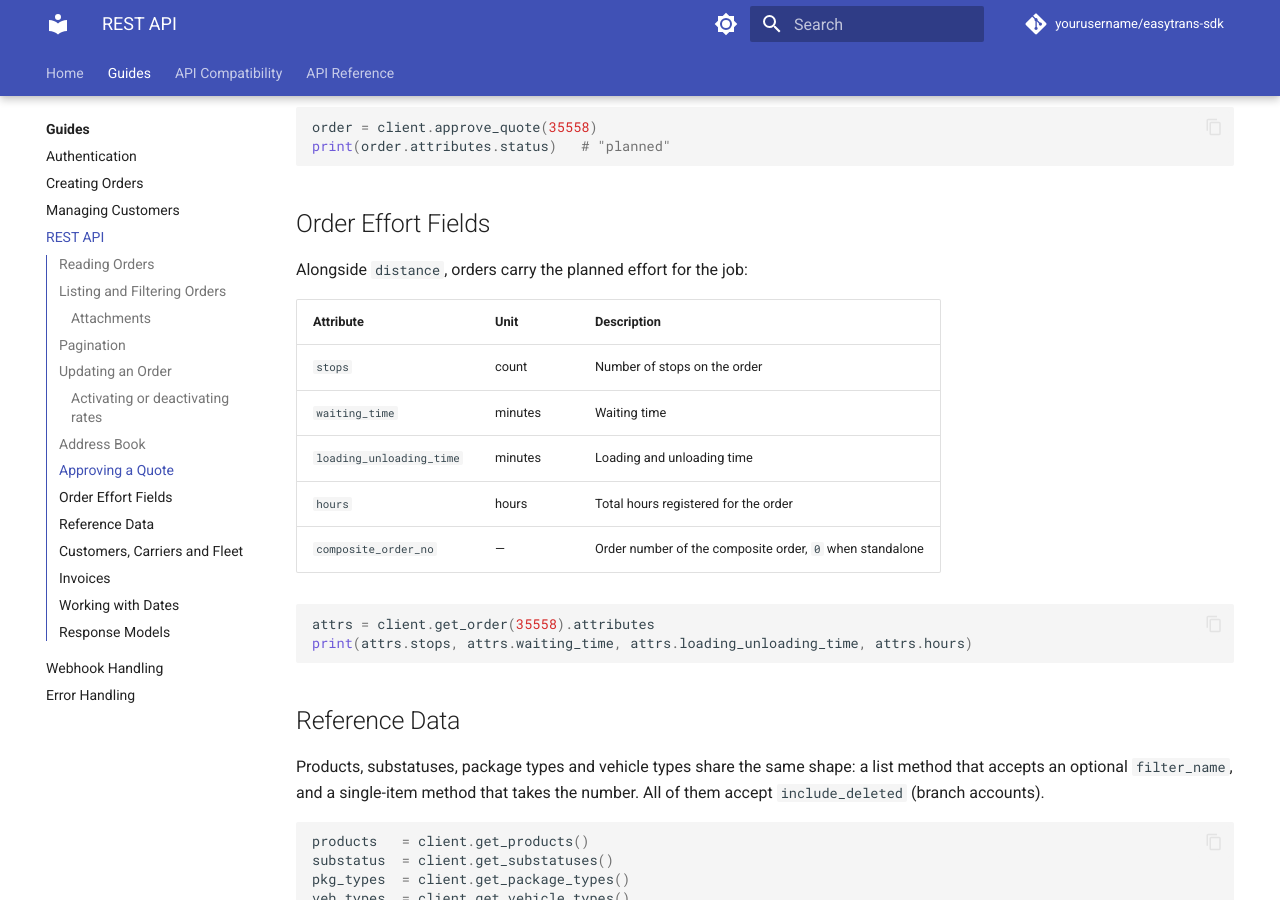
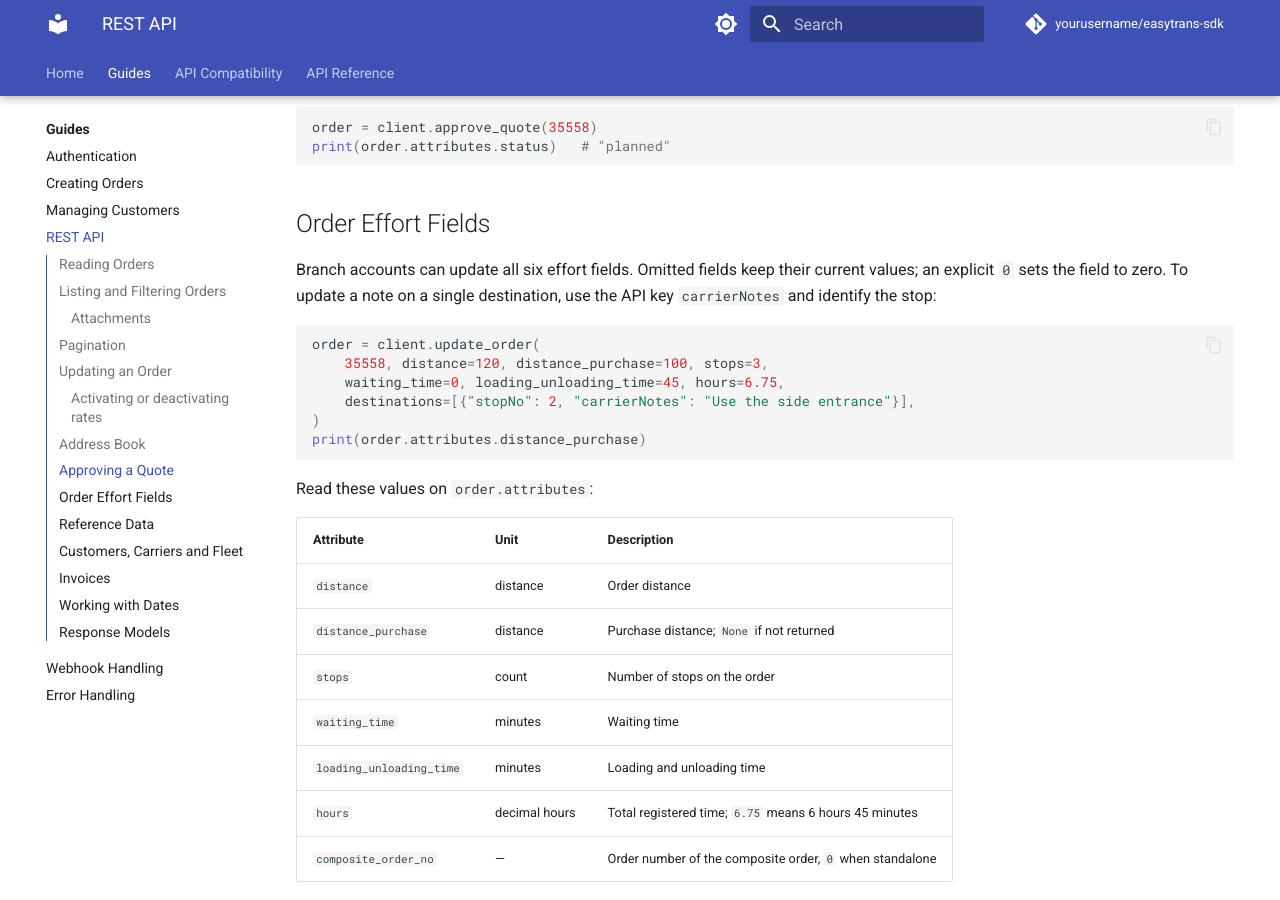
Before and after one commit to smekkos/easytrans-python-sdk, an MkDocs documentation site: the page built from docs/guides/rest-api.md, in a window 1280 px wide and 900 px high, scrolled down 3784 px. Built offline with MkDocs 1.6.1 and Material for MkDocs 9.7.7, drawn with Linux system fonts in a browser that asks for light colours; comment, search, counter and statistics services are not loaded.

Commit message:
docs: show order effort updates and purchase distance

````diff
--- a/docs/guides/rest-api.md
+++ b/docs/guides/rest-api.md
@@ -201,14 +201,29 @@ print(order.attributes.status)   # "planned"
 
 ## Order Effort Fields
 
-Alongside `distance`, orders carry the planned effort for the job:
+Branch accounts can update all six effort fields. Omitted fields keep their
+current values; an explicit `0` sets the field to zero. To update a note on a
+single destination, use the API key `carrierNotes` and identify the stop:
+
+```python
+order = client.update_order(
+    35558, distance=120, distance_purchase=100, stops=3,
+    waiting_time=0, loading_unloading_time=45, hours=6.75,
+    destinations=[{"stopNo": 2, "carrierNotes": "Use the side entrance"}],
+)
+print(order.attributes.distance_purchase)
+```
+
+Read these values on `order.attributes`:
 
 | Attribute | Unit | Description |
 |-----------|------|-------------|
+| `distance` | distance | Order distance |
+| `distance_purchase` | distance | Purchase distance; `None` if not returned |
 | `stops` | count | Number of stops on the order |
 | `waiting_time` | minutes | Waiting time |
 | `loading_unloading_time` | minutes | Loading and unloading time |
-| `hours` | hours | Total hours registered for the order |
+| `hours` | decimal hours | Total registered time; `6.75` means 6 hours 45 minutes |
 | `composite_order_no` | — | Order number of the composite order, `0` when standalone |
 
 ```python
````
Also changed, not shown: CHANGELOG.md (+5 -0 lines), README.md (+13 -0 lines).
